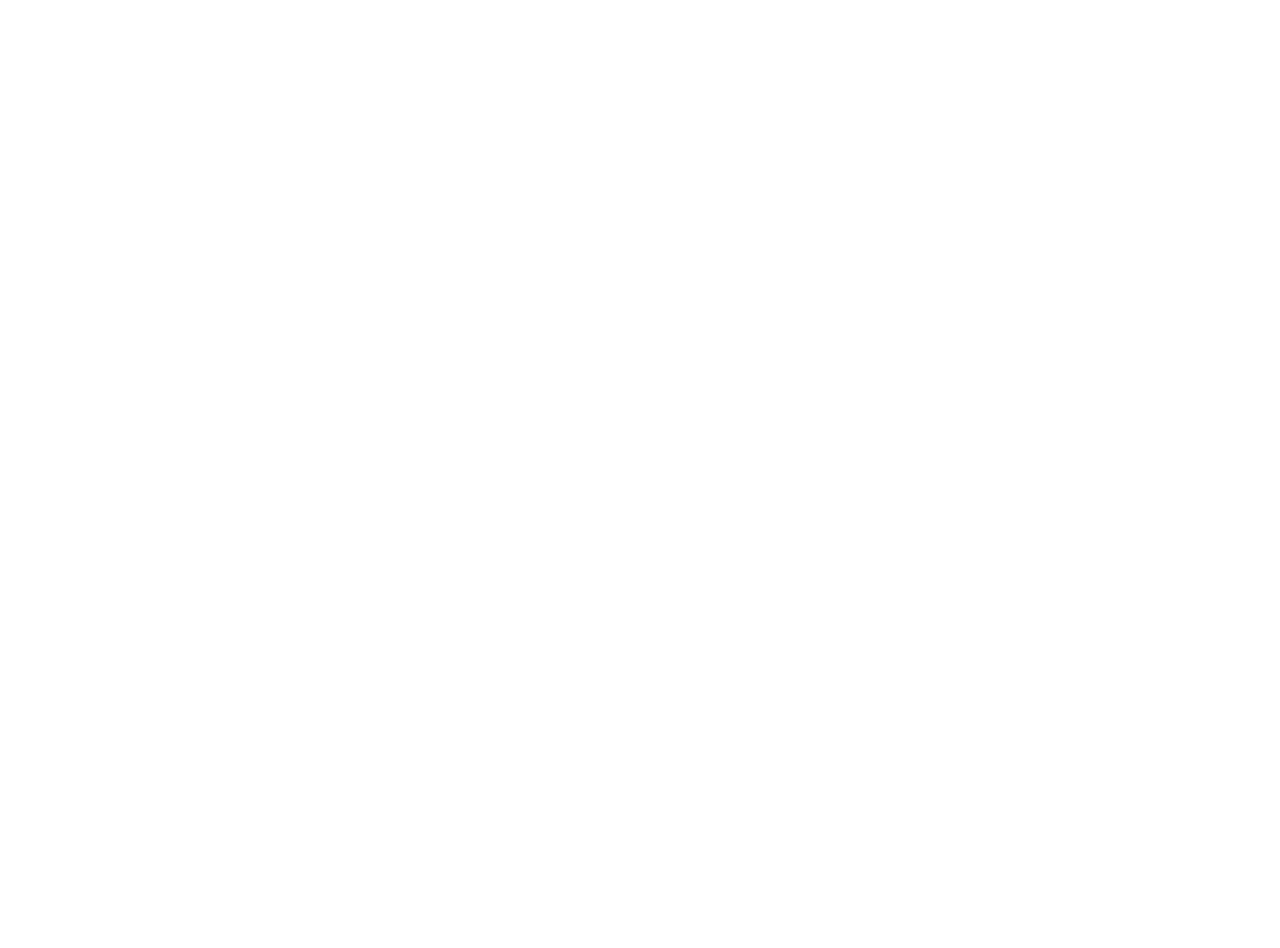
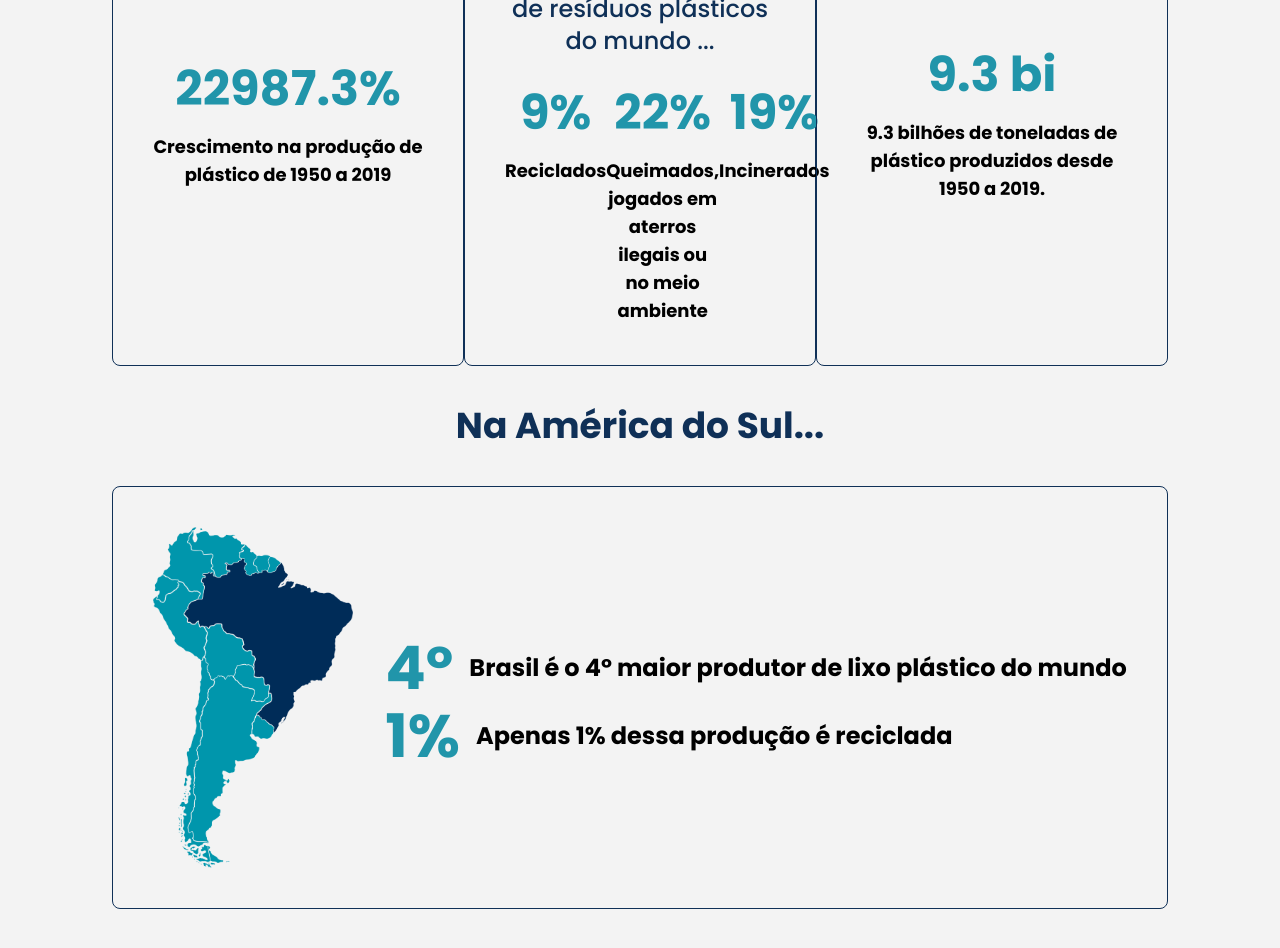
Before and after one commit to celestemayumi/oceans, a Next.js app: page / in a window 1280 px wide. Shown: the part 880-1828 px from the top of the page. Before the commit the page ends 880 px from the top, so only its background shows below. Built offline with nearby package versions, Linux system fonts and the light colour scheme.

Commit message:
✨ feat: componente de estatistica criado e estilizado

```diff
--- a/src/app/page.tsx
+++ b/src/app/page.tsx
@@ -1,9 +1,11 @@
 import HeroSection from "@/components/HeroSection";
+import Statistic from "@/components/Statistic";
 
 export default function Home() {
   return (
     <main>
       <HeroSection/>
+      <Statistic/>
     </main>
   );
 }
--- /dev/null
+++ b/src/components/Statistic/index.tsx
@@ -0,0 +1,83 @@
+import Image from "next/image";
+
+const Statistic = () => {
+  return (
+    <section className="bg-[#f3f3f3] flex flex-col items-center w-full px-28 h-full shadow-sm">
+      <h1 className="mt-10 text-4xl text-[#0F3057] font-bold">Estatisticas</h1>
+      <div className="flex flex-row justify-between w-full mt-12 ">
+        {
+          // Primeiro Card
+        }
+        <div className="border border-[#0F3057] w-96 flex flex-col items-center p-10 rounded-lg justify-center">
+          <h1 className="text-[#2195AA] text-5xl font-bold">22987.3%</h1>
+          <p className="font-semibold text-lg text-center mt-5">
+            Crescimento na produção de plástico de 1950 a 2019
+          </p>
+        </div>
+        {
+          // Segundo Card
+        }
+        <div className="border border-[#0F3057] w-1/3 flex flex-col items-center p-10 rounded-lg justify-center">
+          <h1 className="font-medium text-center text-[#0F3057] text-2xl">
+            Em 2019, dos 353 milhões de toneladas de resíduos plásticos do mundo
+            ...
+          </h1>
+          <div className="flex justify-evenly w-full mt-8">
+            <div className="w-28 text-center">
+              <h1 className="text-[#2195AA] text-5xl font-bold">9%</h1>
+              <p className="font-semibold text-lg text-center mt-5">
+                Reciclados
+              </p>
+            </div>
+            <div className="w-44 text-center">
+              <h1 className="text-[#2195AA] text-5xl font-bold">22%</h1>
+              <p className="font-semibold text-lg text-center mt-5">
+                Queimados, jogados em aterros ilegais ou no meio ambiente
+              </p>
+            </div>
+            <div className="w-28 text-center">
+              <h1 className="text-[#2195AA] text-5xl font-bold">19%</h1>
+              <p className="font-semibold text-lg text-center mt-5">
+                Incinerados
+              </p>
+            </div>
+          </div>
+        </div>
+        {
+          //Terceiro Card
+        }
+        <div className="border border-[#0F3057] w-96 flex flex-col items-center p-10 rounded-lg justify-center ">
+          <h1 className="text-[#2195AA] text-5xl font-bold">9.3 bi</h1>
+          <p className="font-semibold text-lg text-center mt-5">
+            9.3 bilhões de toneladas de plástico produzidos desde 1950 a 2019.
+          </p>
+        </div>
+      </div>
+      {
+        // Second Content
+      }
+      <h1 className="mt-10 text-4xl text-[#0F3057] font-bold">Na América do Sul...</h1>
+      <div className=" flex flex-row items-center justify-center w-full border border-[#0F3057] p-10 mt-10 h-fit rounded-lg mb-10 ">
+        <Image
+        className="mr-8"
+        height={200}
+        width={200}
+        alt= 'Mapa da america do sul azul com o brasil destacado'
+        src='/sa.png'
+        />
+        <div className="">
+            <div className="flex flex-row items-center my-2">
+            <h1 className="text-[#2195AA] text-6xl font-bold">4º</h1>
+            <p className="font-semibold text-2xl ml-4">Brasil é o 4º maior produtor de lixo plástico do mundo</p>
+            </div>
+            <div className="flex flex-row items-center">
+            <h1 className="text-[#2195AA] text-6xl font-bold">1%</h1>
+            <p className="font-semibold text-2xl ml-4">Apenas 1% dessa produção é reciclada</p>
+            </div>
+        </div>
+      </div>
+    </section>
+  );
+};
+
+export default Statistic;
```
